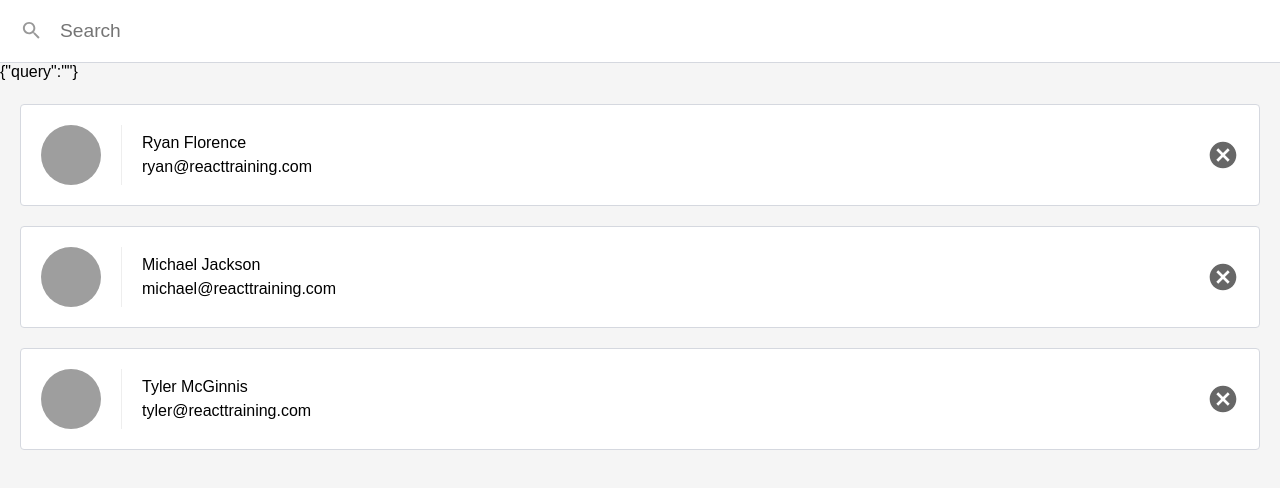
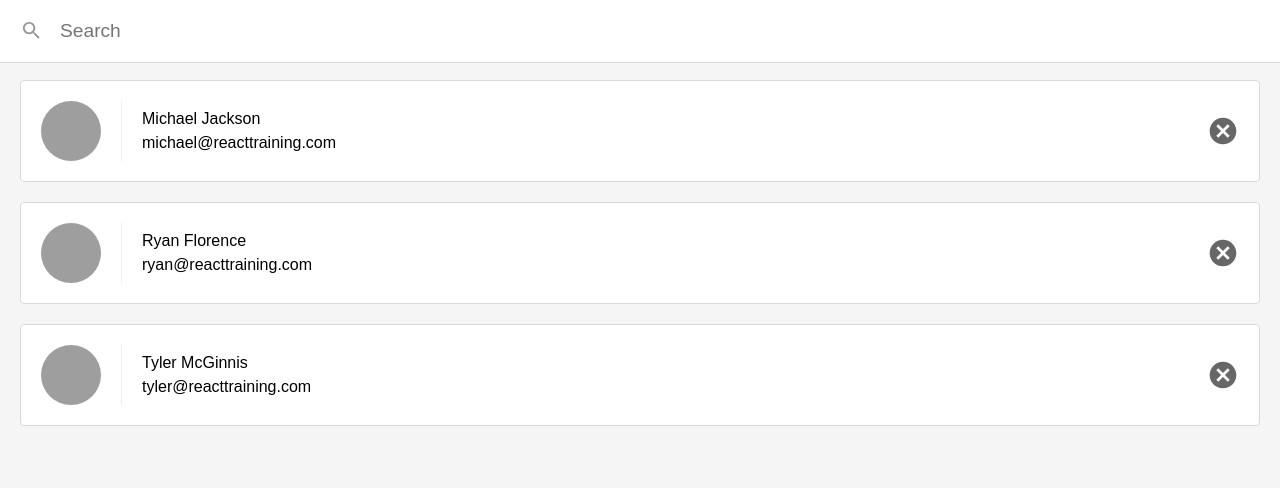
Before and after one commit to javascriptisscary/contacts-react, a React (Create React App) app: page / in a window 1280 px wide. Shown: the top 488 px of the page. Built offline with nearby package versions, Linux system fonts and the light colour scheme.

Commit message:
add query search, sort-by, es6 object destructure

```diff
--- a/package.json
+++ b/package.json
@@ -3,10 +3,12 @@
   "version": "0.1.0",
   "private": true,
   "dependencies": {
+    "escape-string-regexp": "^1.0.5",
     "prop-types": "^15.5.10",
     "react": "^15.6.1",
     "react-dom": "^15.6.1",
-    "react-scripts": "1.0.10"
+    "react-scripts": "1.0.10",
+    "sort-by": "^1.2.0"
   },
   "scripts": {
     "start": "react-scripts start",
--- a/src/ListContacts.js
+++ b/src/ListContacts.js
@@ -1,5 +1,7 @@
 import React, { Component } from 'react'
 import PropTypes from 'prop-types'
+import sortBy from 'sort-by'
+import escapeRegExp from 'escape-string-regexp'
 
 class ListContacts extends Component {
   static propTypes = {
@@ -16,20 +18,34 @@
   }
 
   render() {
+    const { contacts, onDeleteContact } = this.props
+    const { query } = this.state
+
+    let showingContacts
+    let match
+
+    if (query) {
+      match = new RegExp(escapeRegExp(query), 'i')
+      showingContacts = contacts.filter( (contact) => match.test(contact.name))
+    } else {
+      showingContacts = contacts
+    }
+
+    showingContacts.sort(sortBy('name'))
+
     return (
       <div className='list-contacts'>
-        {JSON.stringify(this.state)}
         <div className='list-contacts-top'>
           <input
             className='search-contacts'
             type ='text'
             placeholder='Search'
-            value={this.state.query}
+            value={query}
             onChange={(event) => this.updateQuery(event.target.value)}
           />
         </div>
         <ol className='contact-list'>
-          {this.props.contacts.map((contact) => (
+          {showingContacts.map((contact) => (
             <li key={contact.id} className='contact-list-item'>
               <div className='contact-avatar' style={{
                 backgroundImage: `url(${contact.avatarURL})`
```
